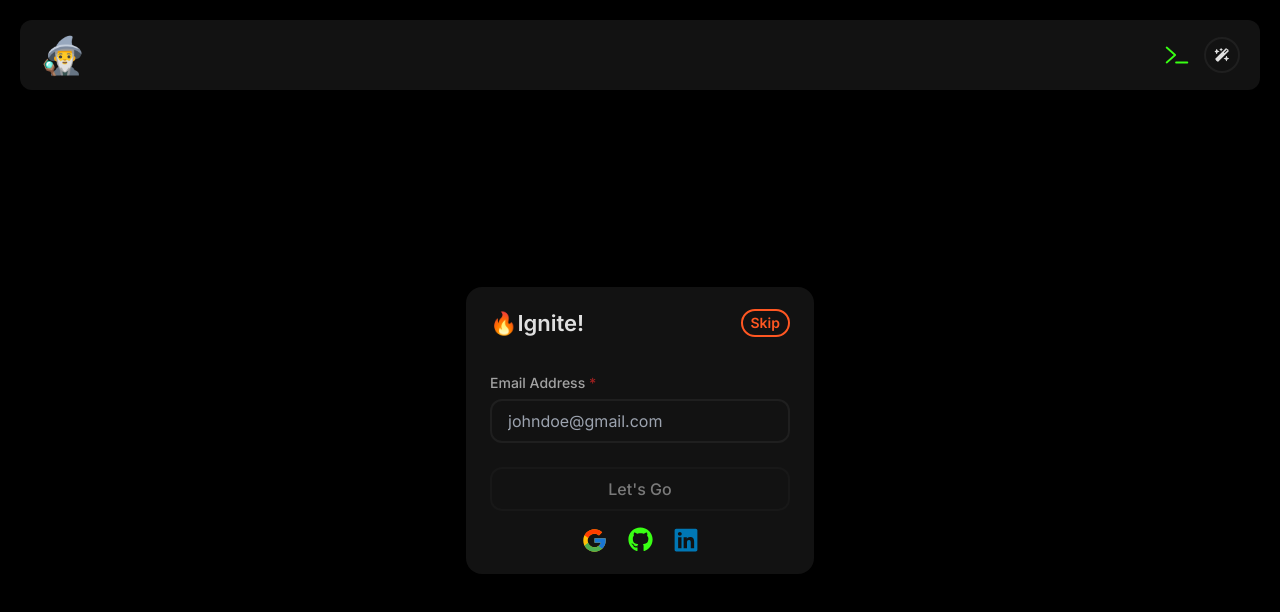
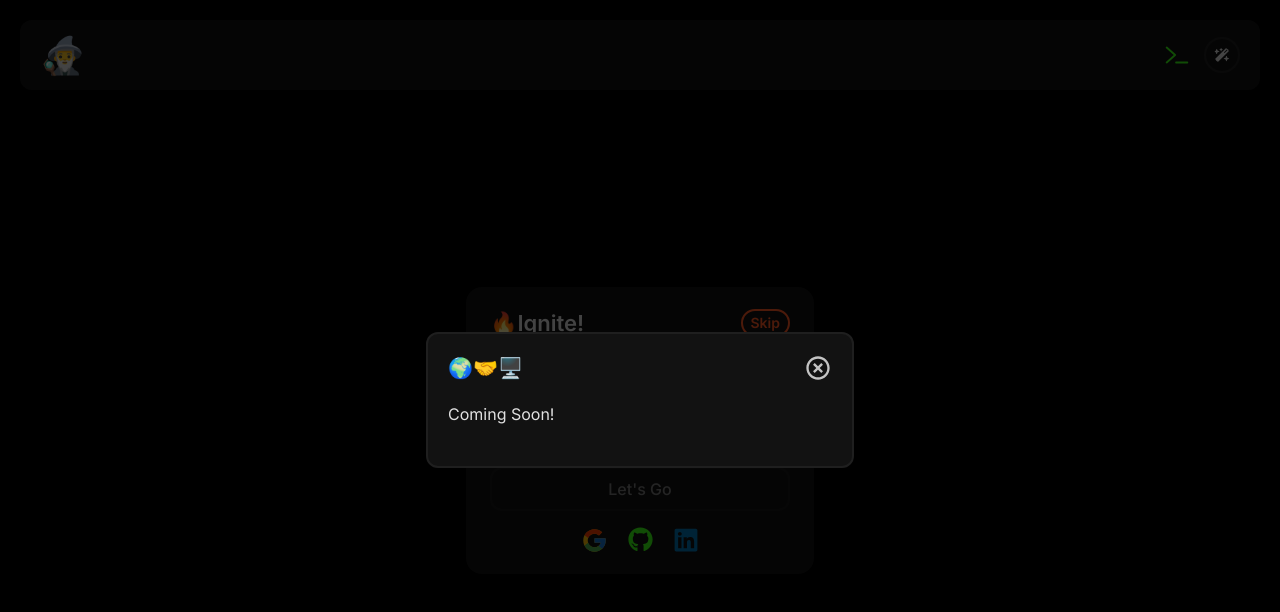
Before and after one commit to chuchrahimanshu/cooders.web.authentication, a React (Vite) app: page / in a window 1280 px wide. Both pictures are taken after a click on the icon 1222 px from the left and 55 px from the top of the page. Shown: the top 612 px of the page. Built offline with nearby package versions, Linux system fonts and the light colour scheme.

Commit message:
Create a Modal Wrapper Component

```diff
--- /dev/null
+++ b/src/components/Modal.tsx
@@ -0,0 +1,27 @@
+import React from "react";
+import { RiCloseCircleLine } from "react-icons/ri";
+import { ModalProps } from "../types/components/props.types";
+
+const Modal: React.FC<ModalProps> = ({ children, setShowModal }) => {
+  const handleCloseModal = () => {
+    setShowModal(false);
+  };
+
+  return (
+    <section className="absolute top-0 left-0 bottom-0 right-0 flex items-center justify-center h-screen w-screen z-10">
+      <div className="absolute top-0 left-0 bottom-0 right-0 bg-base-background opacity-70"></div>
+      <div className="z-50 bg-overlay-background p-5 rounded-xl border-2 border-base-border relative">
+        <section className="flex items-center justify-between min-w-96">
+          <span className="text-xl text-white">🌍🤝🖥️</span>
+          <RiCloseCircleLine
+            className="text-[28px] text-white opacity-75 hover:text-highlight-border cursor-pointer"
+            onClick={handleCloseModal}
+          />
+        </section>
+        <section className="my-5 text-base-text">{children}</section>
+      </div>
+    </section>
+  );
+};
+
+export default Modal;
--- a/src/components/ThemeSwitcher.tsx
+++ b/src/components/ThemeSwitcher.tsx
@@ -1,9 +1,22 @@
-import React from "react";
+import React, { useState } from "react";
 import { FaWandMagicSparkles } from "react-icons/fa6";
+import Modal from "./Modal";
 
 const ThemeSwitcher: React.FC = () => {
+  const [showModal, setShowModal] = useState(false);
+
+  const handleShowModal = () => {
+    setShowModal(true);
+  };
+
   return (
-    <FaWandMagicSparkles className="cursor-pointer text-base-text bg-overlay-background p-2 text-4xl rounded-full border-2 border-base-border hover:text-action-button" />
+    <>
+      <FaWandMagicSparkles
+        className="cursor-pointer text-base-text bg-overlay-background p-2 text-4xl rounded-full border-2 border-base-border hover:text-action-button"
+        onClick={handleShowModal}
+      />
+      {showModal && <Modal setShowModal={setShowModal}>Coming Soon!</Modal>}
+    </>
   );
 };
 
```
Also changed, not shown: src/types/components/props.types.ts (+12 -1 lines).
